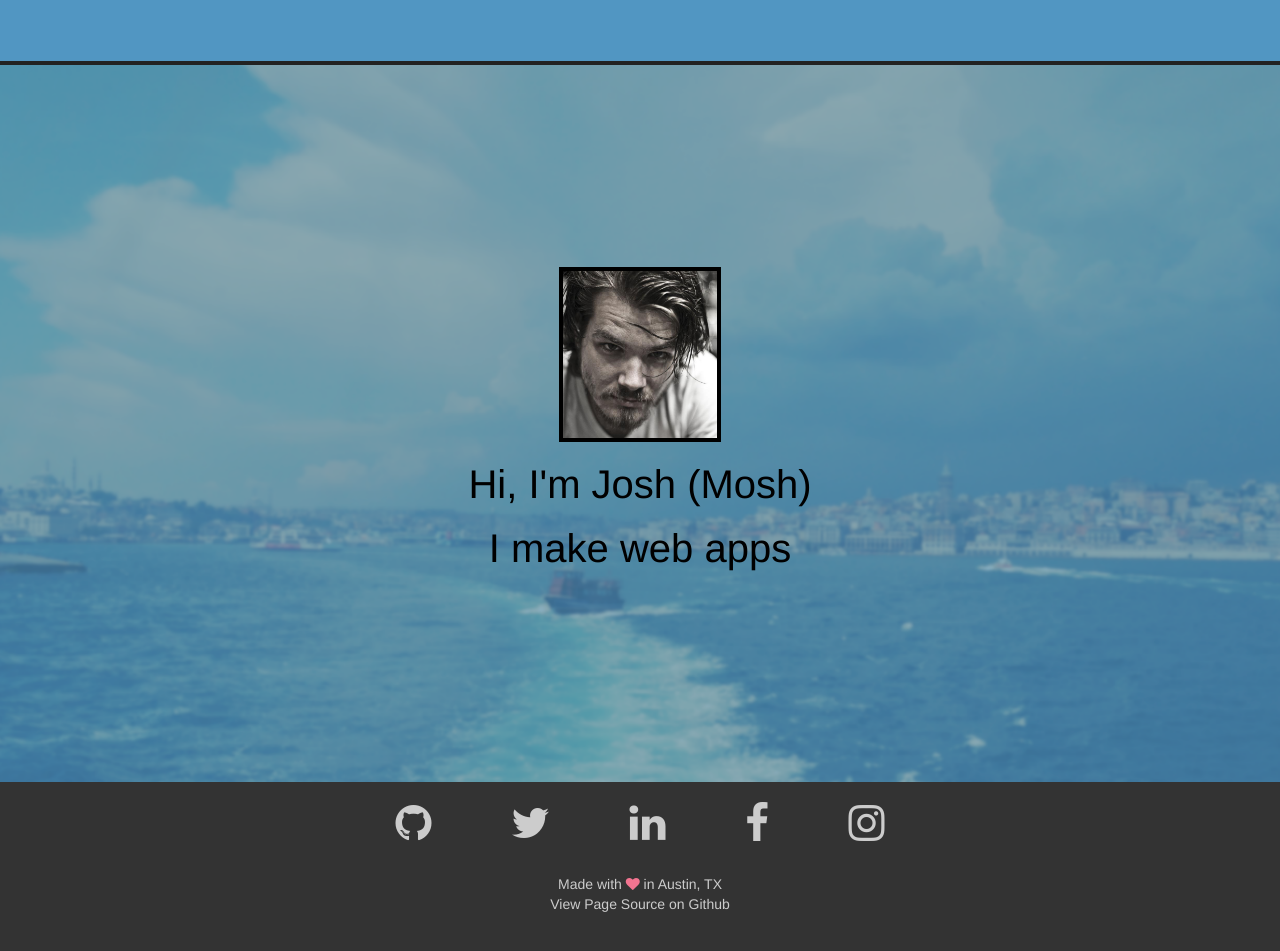
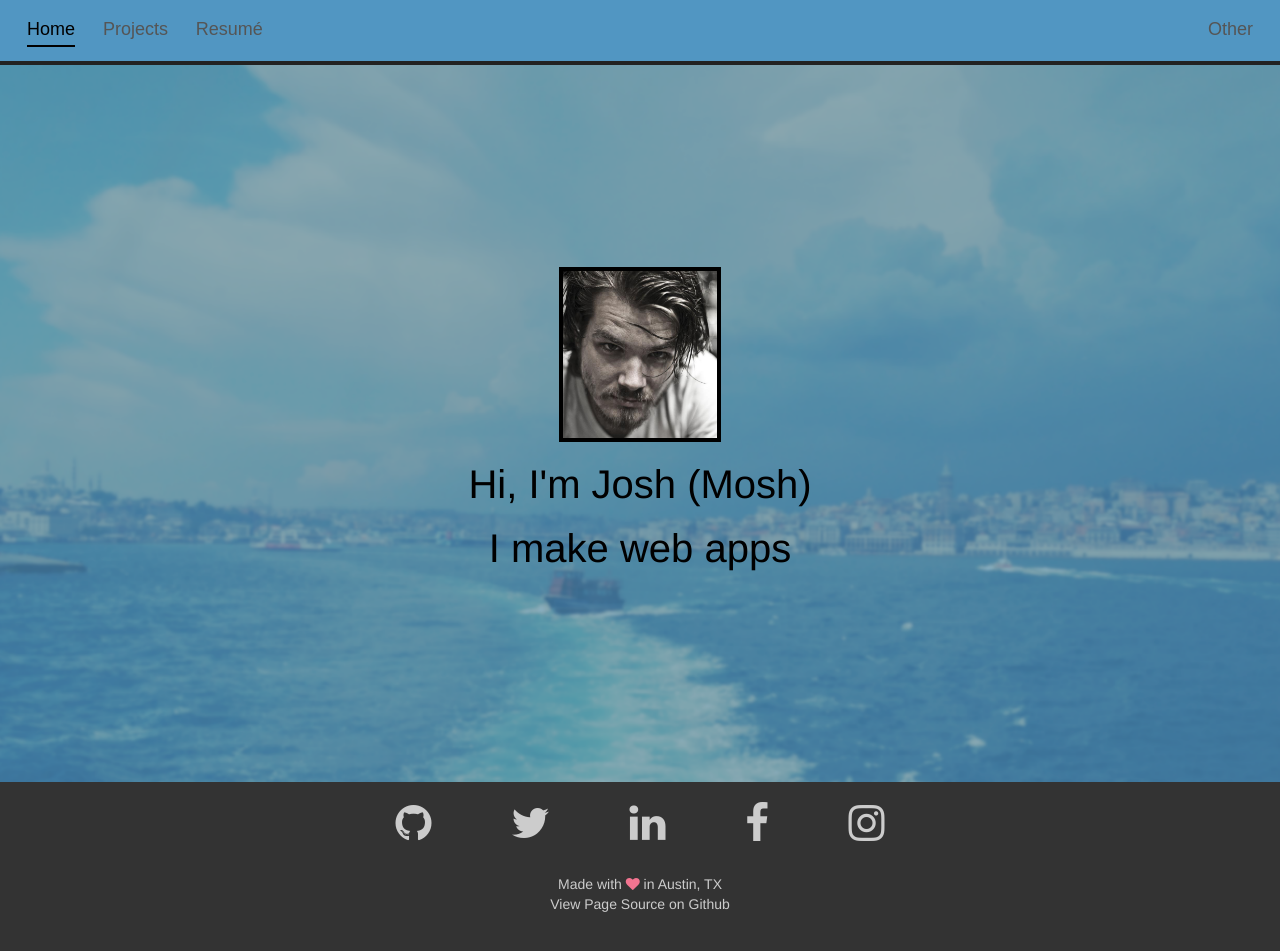
Before and after one commit to Josh-Mosh/josh-mosh.github.io, a Jekyll site: the page built from index.html, in a window 1280 px wide and 957 px high. Shown: the top 951 px of the window. Built offline with Jekyll 4.4.1, drawn with Linux system fonts in a browser that asks for light colours; nearby versions of some CDN libraries.

Commit message:
Fix header z-index
Signed-off-by: Josh Gillespie <josh@bethel.io>

```diff
--- a/css/main.scss
+++ b/css/main.scss
@@ -46,7 +46,7 @@ html, body, .home {
 	padding-top: 10px;
 	font-family: sans-serif;
 	margin-bottom: 10px;
-	z-index: 2;
+	z-index: 101;
 
 	.header ul li {
 		display: inline-block;
```
